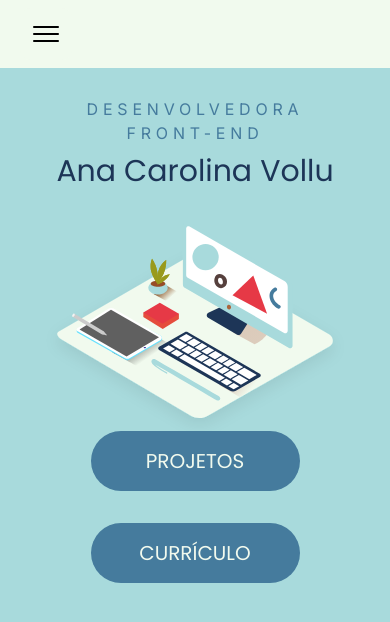
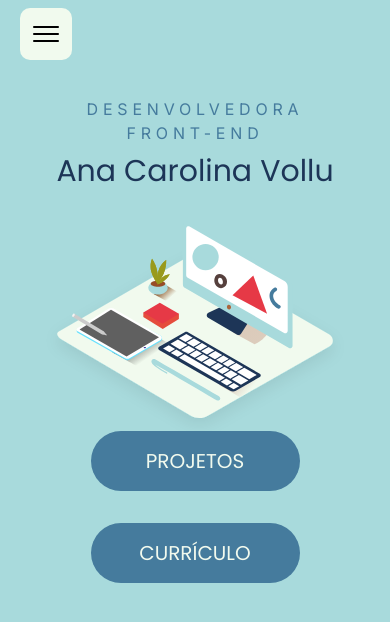
Before and after one commit to anavollu/curriculo-ana, a SvelteKit app: page / in a window 390 px wide. Shown: the top 622 px of the page. Built offline with nearby package versions, Linux system fonts and the light colour scheme.

Commit message:
fix: bg mobile

```diff
--- a/src/routes/+layout.svelte
+++ b/src/routes/+layout.svelte
@@ -19,7 +19,7 @@
 	<div class="z-10 mx-auto w-full max-w-[1000px]">
 		<div
 			class:lg:invisible={isHome}
-			class="sticky top-0 flex items-center justify-between bg-offwhite px-5 py-2 print:hidden lg:px-12 lg:py-4"
+			class="sticky top-0 flex items-center justify-between px-5 py-2 print:hidden lg:bg-offwhite lg:px-12 lg:py-4"
 		>
 			<div class="lg:hidden">
 				<Menu pages={data.resume.home.menuItems} />
```
